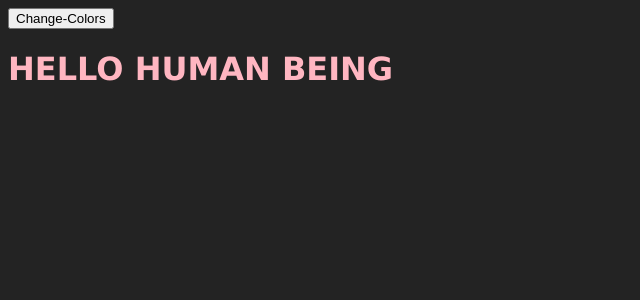
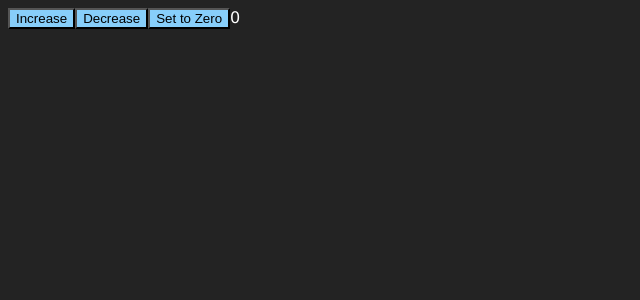
Before and after one commit to lopesmfelipe/portfolio, a React (Vite) app in the folder NEO20/: page / in a window 1280 px wide. Shown: the top 300 px of the page, without its empty margins (0-640 px from the left). Built offline with nearby package versions, Linux system fonts and the light colour scheme.

Commit message:
Counter that increase, decrease and set to zero, and change their colors at the same time

```diff
--- a/NEO20/src/App.jsx
+++ b/NEO20/src/App.jsx
@@ -1,20 +1,52 @@
 import "./App.css";
-import { useState } from "react";
+import { useState} from "react";
 
 function App() {
-  const [textColor, setTextColor] = useState("lightpink");
+  const [count, setCount] = useState(0);
 
+  const increaseCount = () => { setCount(count + 1); };
+  const decreaseCount = () => { setCount(count - 1); };
+  const setToZero = () => { setCount(0); };
+
+  const [buttonColor, setButtonColor] = useState("lightskyblue");
+
+  const changeColor1 = () => { setButtonColor("lightsteelblue");};
+  const changeColor2 = () => { setButtonColor("lightPink"); };
+  const changeColor3 = () => { setButtonColor("yellow"); };
 
   return (
     <div className="App">
       <button
+        style={{ backgroundColor: buttonColor, transition: 500}}
         onClick={() => {
-          setTextColor(textColor === "lightpink" ? "lightblue" :  "lightpink");
+          increaseCount();
+          changeColor1();
         }}
       >
-        Change-Colors
+        Increase
       </button>
-      <h1 style={{color: textColor}}> HELLO HUMAN BEING</h1>
+
+      <button
+        style={{ backgroundColor: buttonColor}}
+        onClick={() => {
+          decreaseCount();
+          changeColor2();
+        }}
+      >
+        Decrease
+      </button>
+
+      <button
+        style={{ backgroundColor: buttonColor}}
+        onClick={() => {
+          setToZero();
+          changeColor3();
+        }}
+      >
+        Set to Zero
+      </button>
+
+      {count}
     </div>
   );
 }
```
